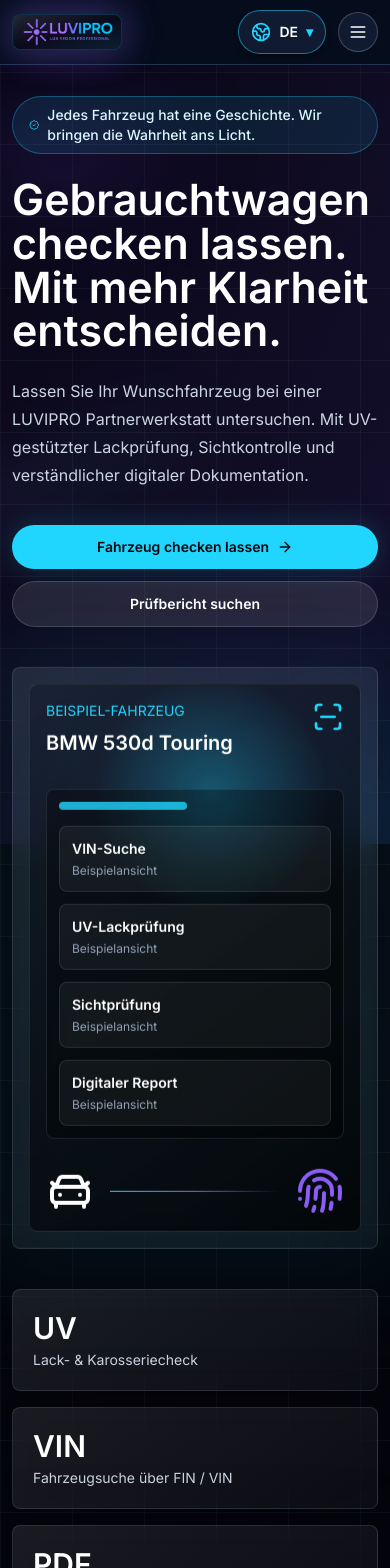
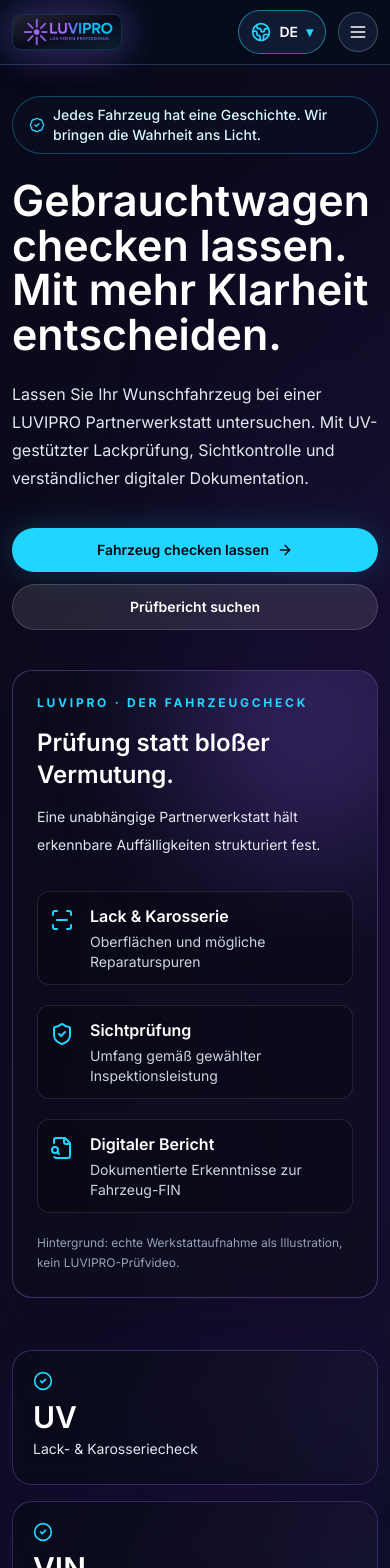
Before and after one commit to Diaa6969/luvipro-website, a Next.js app: page / in a window 390 px wide. Shown: the top 1568 px of the page. Built offline with nearby package versions, Linux system fonts and the light colour scheme.

Commit message:
Replace fake hero demo with real flashlight vehicle inspection film behind clear CTA; match 3 supporting cards to subject

```diff
--- a/src/components/sections/hero.tsx
+++ b/src/components/sections/hero.tsx
@@ -1,84 +1,69 @@
-import { ArrowRight, BadgeCheck, CarFront, Fingerprint, ScanLine } from "lucide-react";
+import { ArrowRight, BadgeCheck, CheckCircle2, FileSearch, ScanLine, ShieldCheck } from "lucide-react";
 import { CtaLink } from "@/components/ui/cta-link";
 import { Reveal } from "@/components/ui/reveal";
+import { SemanticFilm } from "@/components/ui/semantic-film";
+import type { FilmScene } from "@/lib/semantic-film-clips";
 
-const stats = [
-  { value: "UV", label: "Lack- & Karosseriecheck" },
-  { value: "VIN", label: "Fahrzeugsuche über FIN / VIN" },
-  { value: "PDF", label: "Digitale Fahrzeugberichte" },
+const stats: { value: string; label: string; film: FilmScene }[] = [
+  { value: "UV", label: "Lack- & Karosseriecheck", film: "paint" },
+  { value: "VIN", label: "Fahrzeugsuche über FIN / VIN", film: "documents" },
+  { value: "PDF", label: "Digitale Fahrzeugberichte", film: "digital" },
 ];
 
 export function Hero() {
   return (
-    <section className="relative min-h-screen bg-radial-grid pt-24 sm:pt-32">
-      <div className="absolute inset-0 bg-[linear-gradient(rgba(217,247,255,0.045)_1px,transparent_1px),linear-gradient(90deg,rgba(217,247,255,0.045)_1px,transparent_1px)] bg-[size:72px_72px]" />
-      <div className="section-shell relative grid min-w-0 items-center gap-10 pb-20 sm:gap-12 sm:pb-24 lg:grid-cols-[1.02fr_0.98fr]">
+    <section className="semantic-hero relative min-h-screen overflow-hidden pt-24 sm:pt-32">
+      <SemanticFilm scene="inspection" mode="hero" />
+      <div className="section-shell relative grid min-w-0 items-center gap-10 pb-20 sm:gap-12 sm:pb-24 lg:grid-cols-[1.06fr_0.94fr]">
         <Reveal>
           <div className="min-w-0 max-w-full">
-            <div className="mb-6 inline-flex max-w-full items-center gap-2 rounded-full border border-pulse/30 bg-pulse/10 px-4 py-2 text-sm font-medium text-frost">
-              <BadgeCheck className="h-4 w-4 text-pulse" />
+            <div className="mb-6 inline-flex max-w-full items-center gap-2 rounded-full border border-pulse/30 bg-[#0a0e23]/70 px-4 py-2 text-sm font-medium text-frost">
+              <BadgeCheck className="h-4 w-4 shrink-0 text-pulse" />
               <span className="min-w-0 break-words">Jedes Fahrzeug hat eine Geschichte. Wir bringen die Wahrheit ans Licht.</span>
             </div>
-            <h1 className="text-balance max-w-full font-[var(--font-space-grotesk)] text-[clamp(2.55rem,11vw,4.5rem)] font-semibold leading-[1.02] text-white sm:text-6xl lg:text-7xl">
+            <h1 className="text-balance max-w-full font-[var(--font-space-grotesk)] text-[clamp(2.55rem,11vw,4.5rem)] font-semibold leading-[1.04] text-white sm:text-6xl lg:text-7xl">
               Gebrauchtwagen checken lassen. Mit mehr Klarheit entscheiden.
             </h1>
-            <p className="mt-6 max-w-2xl text-base leading-7 text-slate-300 sm:text-lg sm:leading-8">
+            <p className="mt-6 max-w-2xl text-base leading-7 text-slate-200 sm:text-lg sm:leading-8">
               Lassen Sie Ihr Wunschfahrzeug bei einer LUVIPRO Partnerwerkstatt untersuchen. Mit UV-gestützter Lackprüfung, Sichtkontrolle und verständlicher digitaler Dokumentation.
             </p>
             <div className="mt-9 flex flex-col gap-3 sm:flex-row">
               <CtaLink href="/verify#partner-map" className="gap-2">
                 Fahrzeug checken lassen <ArrowRight className="h-4 w-4" />
               </CtaLink>
-              <CtaLink href="/reports" variant="secondary">
-                Prüfbericht suchen
-              </CtaLink>
+              <CtaLink href="/reports" variant="secondary">Prüfbericht suchen</CtaLink>
             </div>
           </div>
         </Reveal>
-
         <Reveal delay={0.15}>
-          <div className="relative min-w-0 max-w-full">
-            <div className="hero-glow-pulse absolute -inset-3 rounded-lg bg-pulse/10 blur-2xl sm:-inset-6 sm:blur-3xl" />
-            <div className="hero-visual-float glass-panel relative w-full max-w-full overflow-hidden rounded-lg p-4 sm:p-5">
-              <div className="aspect-[4/3] min-w-0 rounded-lg border border-white/10 bg-[radial-gradient(circle_at_55%_20%,rgba(32,214,255,0.32),transparent_25%),linear-gradient(145deg,rgba(8,17,31,0.35),rgba(0,0,0,0.72))] p-4 sm:p-6">
-                <div className="flex items-start justify-between">
-                  <div className="min-w-0">
-                    <p className="text-sm uppercase text-pulse">Beispiel-Fahrzeug</p>
-                    <p className="mt-2 break-words font-[var(--font-space-grotesk)] text-xl font-semibold sm:text-2xl">
-                      BMW 530d Touring
-                    </p>
-                  </div>
-                  <ScanLine className="h-8 w-8 shrink-0 text-pulse sm:h-10 sm:w-10" />
+          <div className="semantic-hero-panel relative overflow-hidden p-6 sm:p-8">
+            <div className="pointer-events-none absolute -right-20 -top-24 h-72 w-72 rounded-full bg-ultraviolet/25 blur-3xl" />
+            <p className="relative text-xs font-bold uppercase tracking-[0.23em] text-pulse">LUVIPRO · Der Fahrzeugcheck</p>
+            <h2 className="relative mt-4 font-[var(--font-space-grotesk)] text-2xl font-semibold text-white sm:text-3xl">Prüfung statt bloßer Vermutung.</h2>
+            <p className="relative mt-3 text-sm leading-7 text-slate-200">Eine unabhängige Partnerwerkstatt hält erkennbare Auffälligkeiten strukturiert fest.</p>
+            <div className="relative mt-8 space-y-5">
+              {[
+                { icon: ScanLine, name: "Lack & Karosserie", desc: "Oberflächen und mögliche Reparaturspuren" },
+                { icon: ShieldCheck, name: "Sichtprüfung", desc: "Umfang gemäß gewählter Inspektionsleistung" },
+                { icon: FileSearch, name: "Digitaler Bericht", desc: "Dokumentierte Erkenntnisse zur Fahrzeug-FIN" },
+              ].map(({ icon: Icon, name, desc }) => (
+                <div key={name} className="flex items-start gap-4 rounded-xl border border-white/10 bg-black/25 p-3">
+                  <Icon className="mt-1 h-6 w-6 shrink-0 text-pulse" aria-hidden="true" />
+                  <div><p className="font-semibold text-white">{name}</p><p className="mt-1 text-sm text-slate-300">{desc}</p></div>
                 </div>
-                <div className="mt-8 rounded-lg border border-white/10 bg-black/35 p-3 sm:mt-10 sm:p-4">
-                  <div className="mb-4 h-2 w-32 rounded-full bg-pulse/80" />
-                  <div className="grid grid-cols-1 gap-3 sm:grid-cols-2">
-                    {["VIN-Suche", "UV-Lackprüfung", "Sichtprüfung", "Digitaler Report"].map((item) => (
-                      <div key={item} className="rounded-lg border border-white/10 bg-white/5 p-3">
-                        <p className="text-sm font-semibold text-white">{item}</p>
-                        <p className="mt-1 text-xs text-slate-400">Beispielansicht</p>
-                      </div>
-                    ))}
-                  </div>
-                </div>
-                <div className="mt-7 flex items-center gap-4">
-                  <CarFront className="h-12 w-12 text-white" />
-                  <div className="h-px flex-1 bg-gradient-to-r from-pulse via-ultraviolet to-transparent" />
-                  <Fingerprint className="h-12 w-12 text-ultraviolet" />
-                </div>
-              </div>
+              ))}
             </div>
+            <p className="relative mt-5 text-xs leading-5 text-slate-400">Hintergrund: echte Werkstattaufnahme als Illustration, kein LUVIPRO-Prüfvideo.</p>
           </div>
         </Reveal>
       </div>
-
-      <div className="section-shell relative -mt-10 grid gap-4 pb-16 sm:grid-cols-3">
+      <div className="section-shell relative -mt-7 grid gap-4 pb-16 sm:grid-cols-3">
         {stats.map((stat) => (
-          <div key={stat.label} className="glass-panel rounded-lg p-5">
-            <p className="font-[var(--font-space-grotesk)] text-3xl font-semibold text-white">
-              {stat.value}
-            </p>
-            <p className="mt-1 text-sm text-slate-300">{stat.label}</p>
+          <div key={stat.value} className="semantic-card min-h-[135px] p-5">
+            <SemanticFilm scene={stat.film} />
+            <CheckCircle2 className="h-5 w-5 text-pulse" aria-hidden="true" />
+            <p className="mt-2 font-[var(--font-space-grotesk)] text-3xl font-semibold text-white">{stat.value}</p>
+            <p className="mt-1 text-sm text-slate-200">{stat.label}</p>
           </div>
         ))}
       </div>
```
